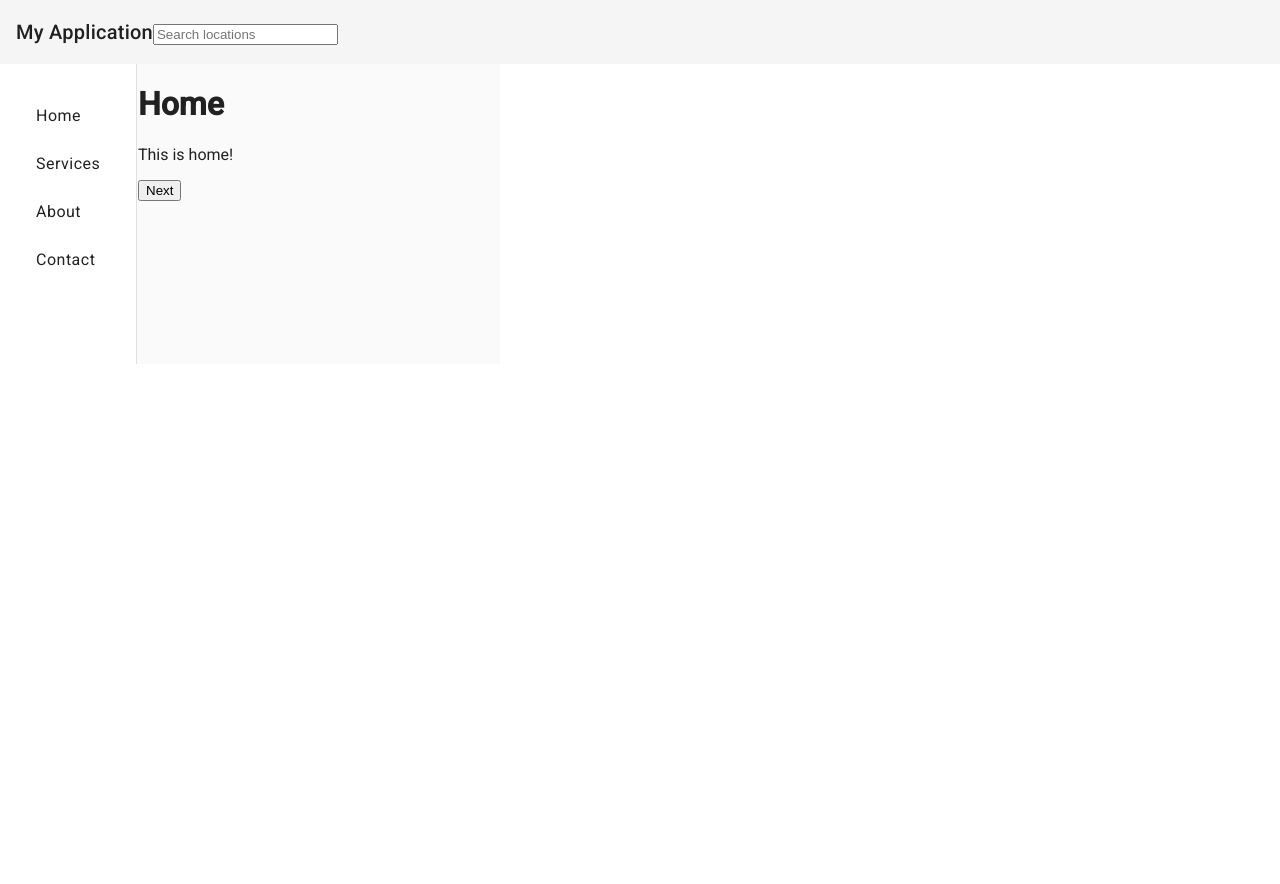
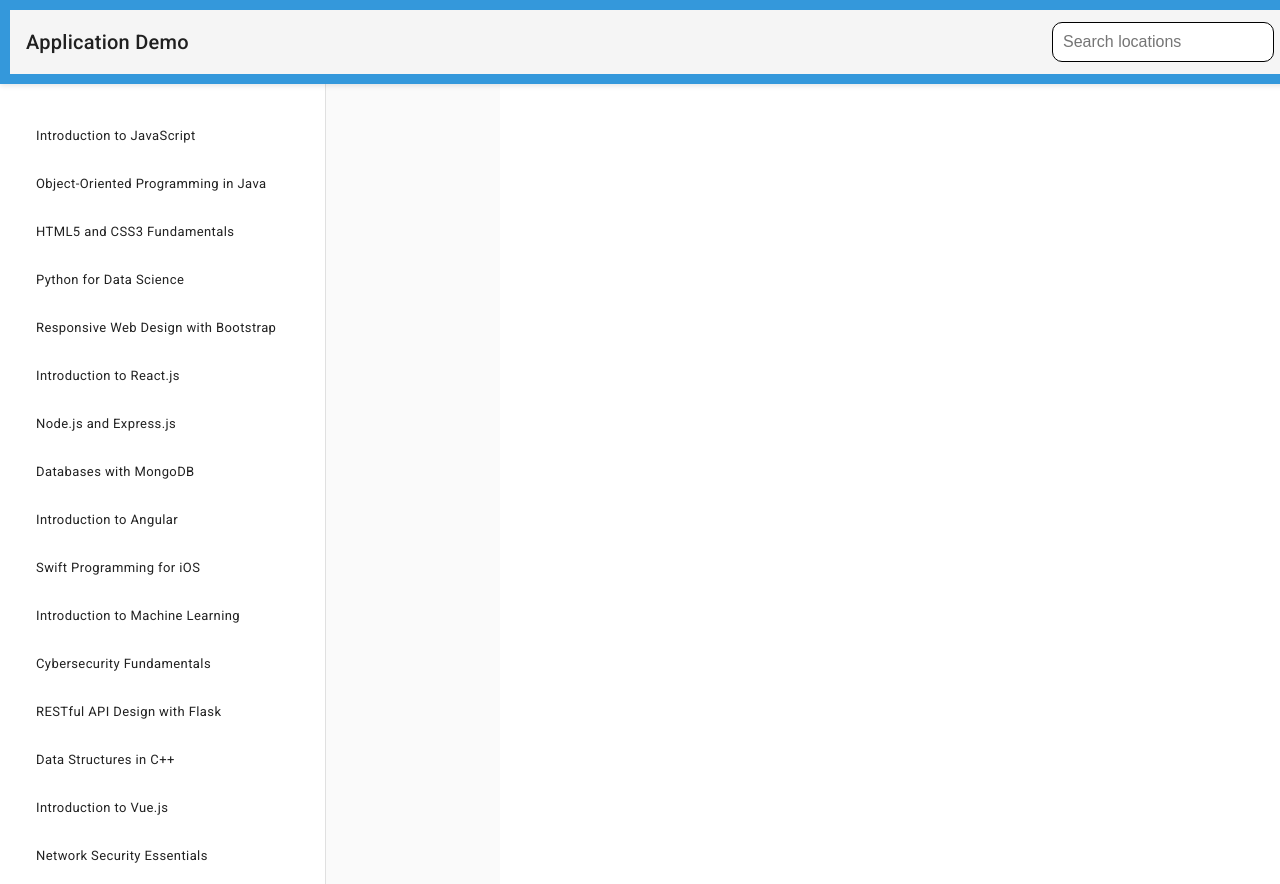
Before and after one commit to TahsinAhmedz/AngularAppDemo, an Angular app: page /home in a window 1280 px wide. Before the commit the page ends 800 px from the top, so only its background shows below. Built offline with nearby package versions, Linux system fonts and the light colour scheme.

Commit message:
make styling changes for header and sidebar, and add 30  slugs

```diff
--- a/src/app/app.component.css
+++ b/src/app/app.component.css
@@ -0,0 +1,5 @@
+
+body {
+  margin: 0;
+  font-family: Arial, sans-serif;
+}
--- a/src/app/components/header/header.component.css
+++ b/src/app/components/header/header.component.css
@@ -0,0 +1,72 @@
+/* header {
+  background-color: #333;
+  color: white;
+  padding: 10px;
+  text-align: center;
+  position: sticky;
+  top: 0;
+  width: 100%;
+  z-index: 1000;
+}
+
+
+header input[type="text"] {
+  padding: 8px;
+  border: none;
+  border-radius: 4px;
+} */
+
+header {
+  background-color: #3498db;
+  color: white;
+  padding: 10px;
+  text-align: center;
+  position: sticky;
+  top: 0;
+  width: 100%;
+  z-index: 1000;
+  box-shadow: 0 2px 5px rgba(0, 0, 0, 0.1);
+  display: flex;
+  justify-content: space-between;
+  align-items: center;
+}
+
+header input[type="text"] {
+  padding: 10px;
+  border: 1px solid black;
+  border-radius: 10px;
+  width: 200px;
+  /* margin-top: 10px; */
+  font-size: 16px;
+}
+
+.search-container {
+  display: flex;
+  align-items: center;
+  margin-left: auto;
+}
+
+
+.search-results {
+  position: absolute;
+  list-style: none;
+  margin: 0;
+  padding: 0;
+  top: 60px;
+  background-color: #fff; /* Adjust the background color as needed */
+  box-shadow: 0 2px 5px rgba(0, 0, 0, 0.1);
+  z-index: 1000;
+  overflow-y: auto; /* Enable scrolling if the results exceed the maximum height */
+  border: 1px solid #ccc; /* Add a border for aesthetics */
+  border-radius: 4px; /* Add border-radius for rounded corners */
+  margin-top: 5px; /* Adjust the margin as needed */
+}
+
+.search-results li {
+  padding: 10px;
+  border-bottom: 1px solid #ccc; /* Add a border between results for separation */
+}
+
+.search-results li:last-child {
+  border-bottom: none; /* Remove border for the last result item */
+}
--- a/src/app/components/header/header.component.html
+++ b/src/app/components/header/header.component.html
@@ -1,18 +1,18 @@
 <header>
   <mat-toolbar>
-    <span>My Application</span>
+    <h1>Application Demo</h1>
 
+    <div class="search-container" style="margin-left: auto;">
+      <input type="text" [(ngModel)]="searchTerm" placeholder="Search locations">
 
-    <div>
-      <input type="text" [(ngModel)]="searchTerm" placeholder="Search locations">
+      <ul *ngIf="searchTerm" class="search-results">
+        <li *ngFor="let location of locations | searchFilter: searchTerm">
+          <a [routerLink]="location.route">
+            {{ location.name }}
+          </a>
+        </li>
+      </ul>
     </div>
 
-    <ul *ngIf="searchTerm">
-      <li *ngFor="let location of locations | searchFilter: searchTerm">
-        <a [routerLink]="location.route">
-          {{ location.name }}
-        </a>
-      </li>
-    </ul>
   </mat-toolbar>
 </header>
--- a/src/app/components/sidebar/sidebar.component.css
+++ b/src/app/components/sidebar/sidebar.component.css
@@ -2,7 +2,7 @@
 
 .example-container {
   width: 500px;
-  height: 300px;
+  height:-webkit-fill-available;
   /* border: 1px solid rgba(0, 0, 0, 0.5); */
 }
 
--- a/src/app/components/sidebar/sidebar.component.html
+++ b/src/app/components/sidebar/sidebar.component.html
@@ -2,6 +2,8 @@
 <mat-drawer-container class="example-container">
   <mat-drawer #drawer class="example-sidenav" mode="side" opened>
     <mat-nav-list role="list">
+
+      <a mat-list-item *ngFor="let item of list" [routerLink]="item.slug">{{item.title}}</a>
       <a mat-list-item routerLink="/home">Home</a>
       <a mat-list-item>Services</a>
       <a mat-list-item routerLink="/about">About</a>
--- a/src/app/components/sidebar/sidebar.component.ts
+++ b/src/app/components/sidebar/sidebar.component.ts
@@ -1,4 +1,5 @@
 import { Component } from '@angular/core';
+import { LocationService } from 'src/app/services/location.service';
 
 @Component({
   selector: 'app-sidebar',
@@ -7,4 +8,14 @@ import { Component } from '@angular/core';
 })
 export class SidebarComponent {
 
+  list: any[] = [];
+  searchTerm: string = '';
+
+  constructor(private locationService: LocationService) {}
+
+  ngOnInit(): void {
+    this.locationService.getLocations().subscribe(data => {
+      this.list = data;
+    });
+  }
 }
--- a/src/assets/locations.json
+++ b/src/assets/locations.json
@@ -1,10 +1,216 @@
 [
   {
-    "route": "/home",
-    "name": "Home"
+    "id": "1",
+    "title": "Introduction to JavaScript",
+    "details": "Learn the basics of JavaScript programming.",
+    "tags": ["javascript", "programming", "Basic"],
+    "slug": "introduction-to-javascript"
   },
   {
-    "route": "/about",
-    "name": "About"
+    "id": "2",
+    "title": "Object-Oriented Programming in Java",
+    "details": "Explore the principles of OOP using Java.",
+    "tags": ["java", "programming", "OOP"],
+    "slug": "oop-in-java"
+  },
+  {
+    "id": "3",
+    "title": "HTML5 and CSS3 Fundamentals",
+    "details": "Master the essentials of modern web development.",
+    "tags": ["html5", "css3", "web", "Basic"],
+    "slug": "html5-css3-fundamentals"
+  },
+  {
+    "id": "4",
+    "title": "Python for Data Science",
+    "details": "An introduction to using Python for data analysis.",
+    "tags": ["python", "data science", "Basic"],
+    "slug": "python-for-data-science"
+  },
+  {
+    "id": "5",
+    "title": "Responsive Web Design with Bootstrap",
+    "details": "Create responsive and mobile-first web pages.",
+    "tags": ["bootstrap", "web design", "Basic"],
+    "slug": "responsive-web-design"
+  },
+  {
+    "id": "6",
+    "title": "Introduction to React.js",
+    "details": "Learn the fundamentals of building UIs with React.",
+    "tags": ["react.js", "javascript", "Basic"],
+    "slug": "introduction-to-react"
+  },
+  {
+    "id": "7",
+    "title": "Node.js and Express.js",
+    "details": "Building scalable web applications with Node and Express.",
+    "tags": ["node.js", "express.js", "web development"],
+    "slug": "node-express"
+  },
+  {
+    "id": "8",
+    "title": "Databases with MongoDB",
+    "details": "Explore NoSQL databases using MongoDB.",
+    "tags": ["mongodb", "database", "NoSQL"],
+    "slug": "mongodb-databases"
+  },
+  {
+    "id": "9",
+    "title": "Introduction to Angular",
+    "details": "As a platform, Angular includes...",
+    "tags": ["angular", "Basic"],
+    "slug": "introduction-to-angular",
+    "child": [
+      {
+        "id": "10",
+        "title": "Angular 2 Basics",
+        "details": "As a platform, Angular includes 2...",
+        "tags": ["angular", "Basic"],
+        "slug": "angular-2-basics"
+      }
+    ]
+  },
+  {
+    "id": "11",
+    "title": "Swift Programming for iOS",
+    "details": "Develop iOS applications using Swift.",
+    "tags": ["swift", "iOS", "programming"],
+    "slug": "swift-programming-for-ios"
+  },
+  {
+    "id": "12",
+    "title": "Introduction to Machine Learning",
+    "details": "An overview of machine learning concepts.",
+    "tags": ["machine learning", "data science"],
+    "slug": "introduction-to-machine-learning"
+  },
+  {
+    "id": "13",
+    "title": "Cybersecurity Fundamentals",
+    "details": "Basic principles and practices of cybersecurity.",
+    "tags": ["cybersecurity", "security"],
+    "slug": "cybersecurity-fundamentals"
+  },
+  {
+    "id": "14",
+    "title": "RESTful API Design with Flask",
+    "details": "Building RESTful APIs using the Flask framework.",
+    "tags": ["flask", "api", "web development"],
+    "slug": "restful-api-design"
+  },
+  {
+    "id": "15",
+    "title": "Data Structures in C++",
+    "details": "Explore common data structures using C++.",
+    "tags": ["c++", "programming", "data structures"],
+    "slug": "data-structures-c++"
+  },
+  {
+    "id": "16",
+    "title": "Introduction to Vue.js",
+    "details": "Building interactive user interfaces with Vue.js.",
+    "tags": ["vue.js", "javascript", "web development"],
+    "slug": "introduction-to-vue"
+  },
+  {
+    "id": "17",
+    "title": "Network Security Essentials",
+    "details": "Fundamental concepts of network security.",
+    "tags": ["network security", "security"],
+    "slug": "network-security-essentials"
+  },
+  {
+    "id": "18",
+    "title": "Android App Development with Kotlin",
+    "details": "Building Android applications using Kotlin.",
+    "tags": ["android", "kotlin", "mobile development"],
+    "slug": "android-app-development"
+  },
+  {
+    "id": "19",
+    "title": "Advanced JavaScript Techniques",
+    "details": "Explore advanced features and techniques in JavaScript.",
+    "tags": ["javascript", "programming", "advanced"],
+    "slug": "advanced-javascript-techniques"
+  },
+  {
+    "id": "20",
+    "title": "Database Administration with SQL Server",
+    "details": "Managing databases using Microsoft SQL Server.",
+    "tags": ["sql server", "database", "administration"],
+    "slug": "database-administration-sql-server"
+  },
+  {
+    "id": "21",
+    "title": "Introduction to DevOps",
+    "details": "Understanding the principles of DevOps.",
+    "tags": ["devops", "software development"],
+    "slug": "introduction-to-devops"
+  },
+  {
+    "id": "22",
+    "title": "Python Web Development with Django",
+    "details": "Building web applications using Django framework.",
+    "tags": ["python", "django", "web development"],
+    "slug": "python-web-development-django"
+  },
+  {
+    "id": "23",
+    "title": "Game Development with Unity",
+    "details": "Creating games using the Unity game engine.",
+    "tags": ["unity", "game development"],
+    "slug": "game-development-unity"
+  },
+  {
+    "id": "24",
+    "title": "Introduction to Cloud Computing",
+    "details": "Understanding the basics of cloud computing.",
+    "tags": ["cloud computing", "technology"],
+    "slug": "introduction-to-cloud-computing"
+  },
+  {
+    "id": "25",
+    "title": "Frontend Development with Angular",
+    "details": "Building modern web applications with Angular.",
+    "tags": ["angular", "web development"],
+    "slug": "frontend-development-angular",
+    "child": [
+      {
+        "id": "26",
+        "title": "Angular Components",
+        "details": "Understanding the component-based architecture in Angular.",
+        "tags": ["angular", "web development"],
+        "slug": "angular-components"
+      }
+    ]
+  },
+  {
+    "id": "27",
+    "title": "Java Spring Framework",
+    "details": "Building Java applications using the Spring framework.",
+    "tags": ["java", "spring", "web development"],
+    "slug": "java-spring-framework"
+  },
+  {
+    "id": "28",
+    "title": "Mobile App Design Principles",
+    "details": "Essential principles for designing mobile applications.",
+    "tags": ["design", "mobile app", "UX"],
+    "slug": "mobile-app-design-principles"
+  },
+  {
+    "id": "29",
+    "title": "Data Visualization with D3.js",
+    "details": "Creating interactive data visualizations with D3.js.",
+    "tags": ["d3.js", "data visualization", "web development"],
+    "slug": "data-visualization-d3js"
+  },
+  {
+    "id": "30",
+    "title": "Advanced Python Programming",
+    "details": "Exploring advanced concepts in Python programming.",
+    "tags": ["python", "programming", "advanced"],
+    "slug": "advanced-python-programming"
   }
 ]
--- a/src/styles.css
+++ b/src/styles.css
@@ -2,3 +2,8 @@
 
 html, body { height: 100%; }
 body { margin: 0; font-family: Roboto, "Helvetica Neue", sans-serif; }
+
+
+.mdc-list-item__primary-text {
+  font-size: small !important;
+}
```
